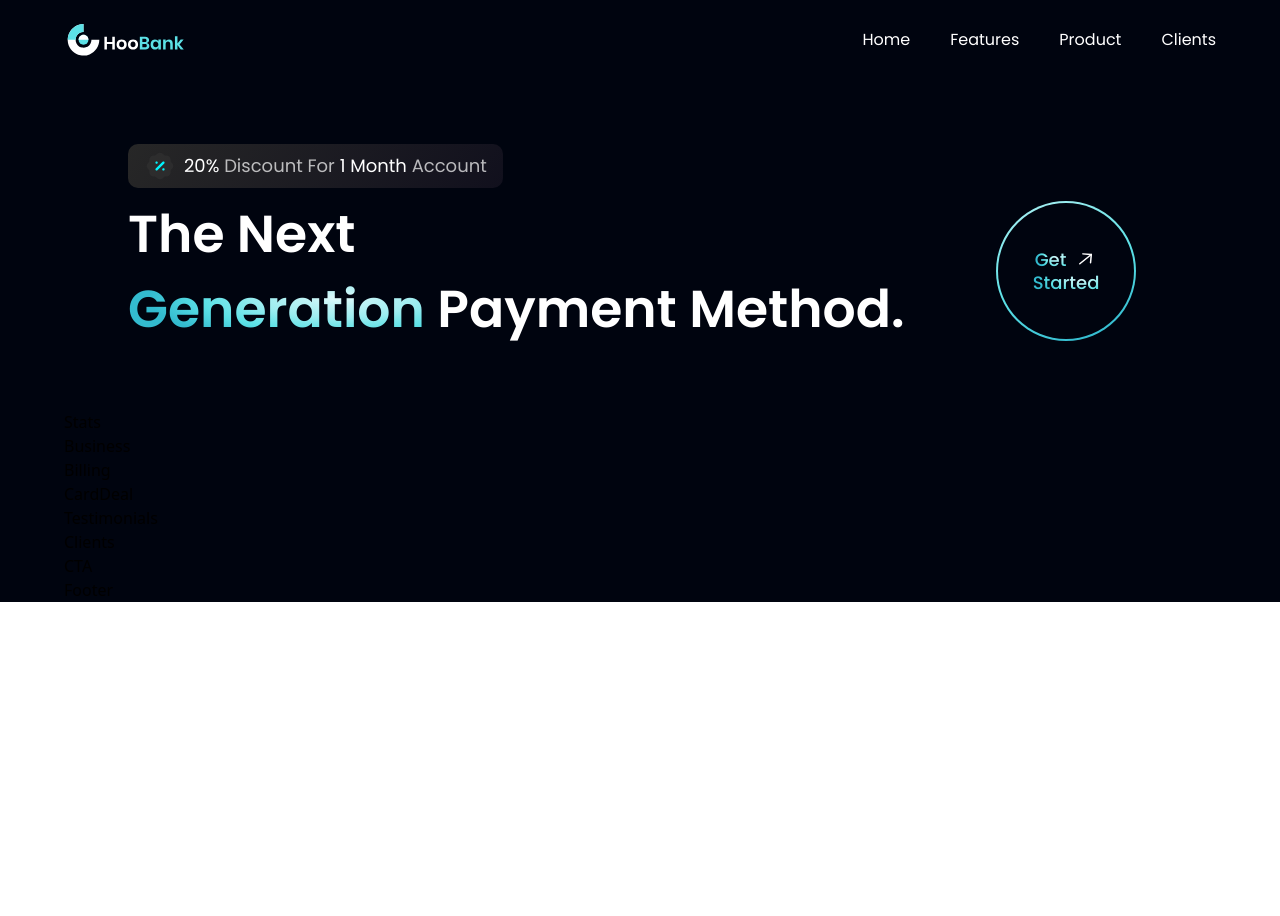
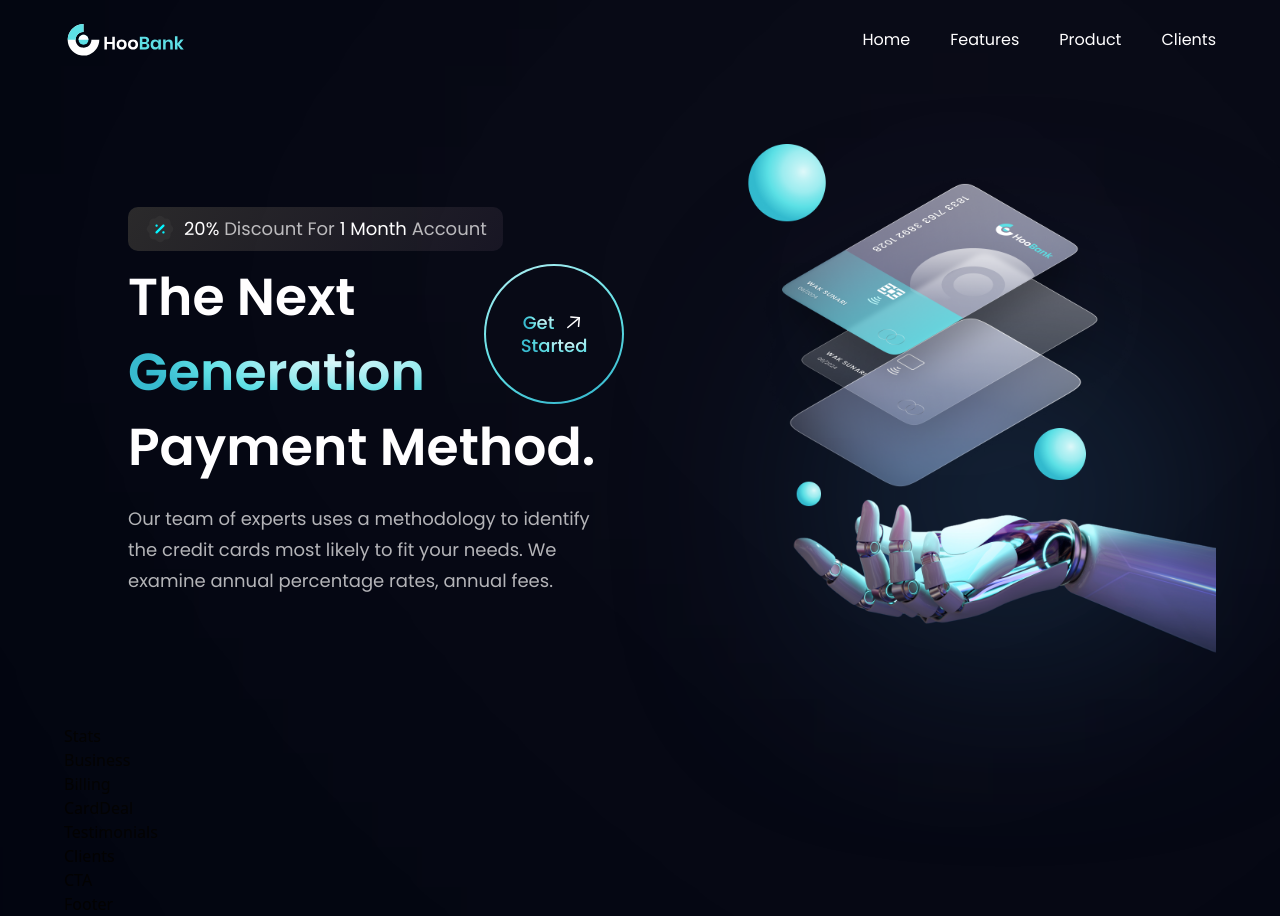
Before and after one commit to pagas/bank_modern_app_pg, a React (Vite) app: page / in a window 1280 px wide. Before the commit the page ends 800 px from the top, so only its background shows below. Built offline with nearby package versions, Linux system fonts and the light colour scheme.

Commit message:
hero robot arm implementation

```diff
--- a/src/components/Hero.jsx
+++ b/src/components/Hero.jsx
@@ -19,12 +19,27 @@
                 ss:leading[100px] leading-[75px]">
                     The Next <br className="sm:block hidden"/> {" "}
                     <span className="text-gradient">Generation</span> {" "}
-                    Payment Method.
                 </h1>
                 <div className="ss:flex hidden md:mr-4 mr-0">
                     <GetStarted />
                 </div>
             </div>
+            <h1 className="font-poppins font-semibold ss:text[68px] text-[52px] text-white
+                ss:leading[100px] leading-[75px] w-full">
+                Payment Method.
+            </h1>
+            <p className={`${styles.paragraph} max-w-[470px] mt-5`}>Our team of experts uses a methodology to identify the credit cards most likely to fit your needs.
+                We examine annual percentage rates, annual fees.
+            </p>
+        </div>
+        <div className={`flex flex-1 ${styles.flexCenter} md:my-0 my-10 relative`}>
+            <img src={robot} alt="billing" className="w-[100%] h-[100%] z-[5]"/>
+            <div className="absolute z-[0] w-[40%] h-[35%] top-0 pink__gradient" />
+            <div className="absolute z-[1] w-[80%] h-[80%] rounded-full bottom-40 white__gradient" />
+            <div className="absolute z-[0] w-[50%] h-[50%] right-20 bottom-20 blue__gradient" />
+        </div>
+        <div className={`ss:hidden ${styles.flexCenter}`}>
+            <GetStarted />
         </div>
     </section>
 );
```
